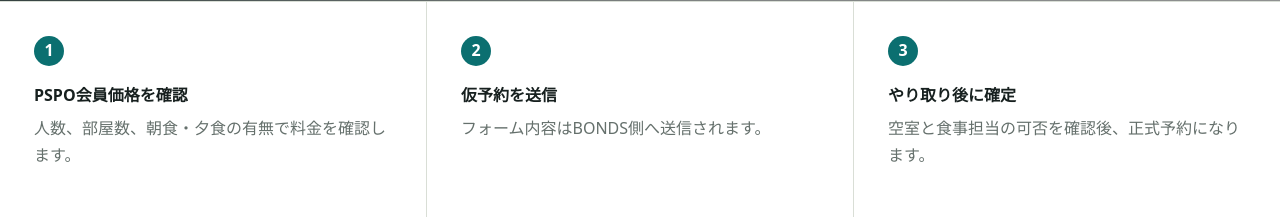
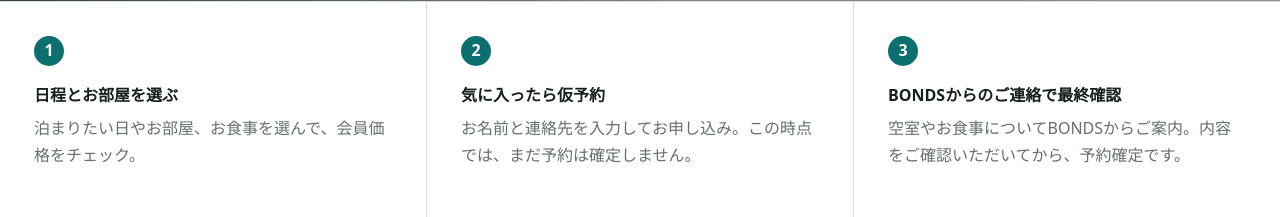
Before and after one commit to pspooffice/bonds-lp, a Next.js app: page / in a window 1280 px wide. Shown: the part 735-952 px from the top of the page. Built offline with nearby package versions, Linux system fonts and the light colour scheme; grey boxes are pictures that could not be loaded.

Commit message:
Soften reservation flow copy

```diff
--- a/app/reservation-page.tsx
+++ b/app/reservation-page.tsx
@@ -554,18 +554,18 @@ export default function ReservationPage() {
         <section className="notice-band" aria-label="仮予約の流れ">
           <div>
             <span className="step">1</span>
-            <strong>PSPO会員価格を確認</strong>
-            <p>人数、部屋数、朝食・夕食の有無で料金を確認します。</p>
+            <strong>日程とお部屋を選ぶ</strong>
+            <p>泊まりたい日やお部屋、お食事を選んで、会員価格をチェック。</p>
           </div>
           <div>
             <span className="step">2</span>
-            <strong>仮予約を送信</strong>
-            <p>フォーム内容はBONDS側へ送信されます。</p>
+            <strong>気に入ったら仮予約</strong>
+            <p>お名前と連絡先を入力してお申し込み。この時点では、まだ予約は確定しません。</p>
           </div>
           <div>
             <span className="step">3</span>
-            <strong>やり取り後に確定</strong>
-            <p>空室と食事担当の可否を確認後、正式予約になります。</p>
+            <strong>BONDSからのご連絡で最終確認</strong>
+            <p>空室やお食事についてBONDSからご案内。内容をご確認いただいてから、予約確定です。</p>
           </div>
         </section>
 
```
